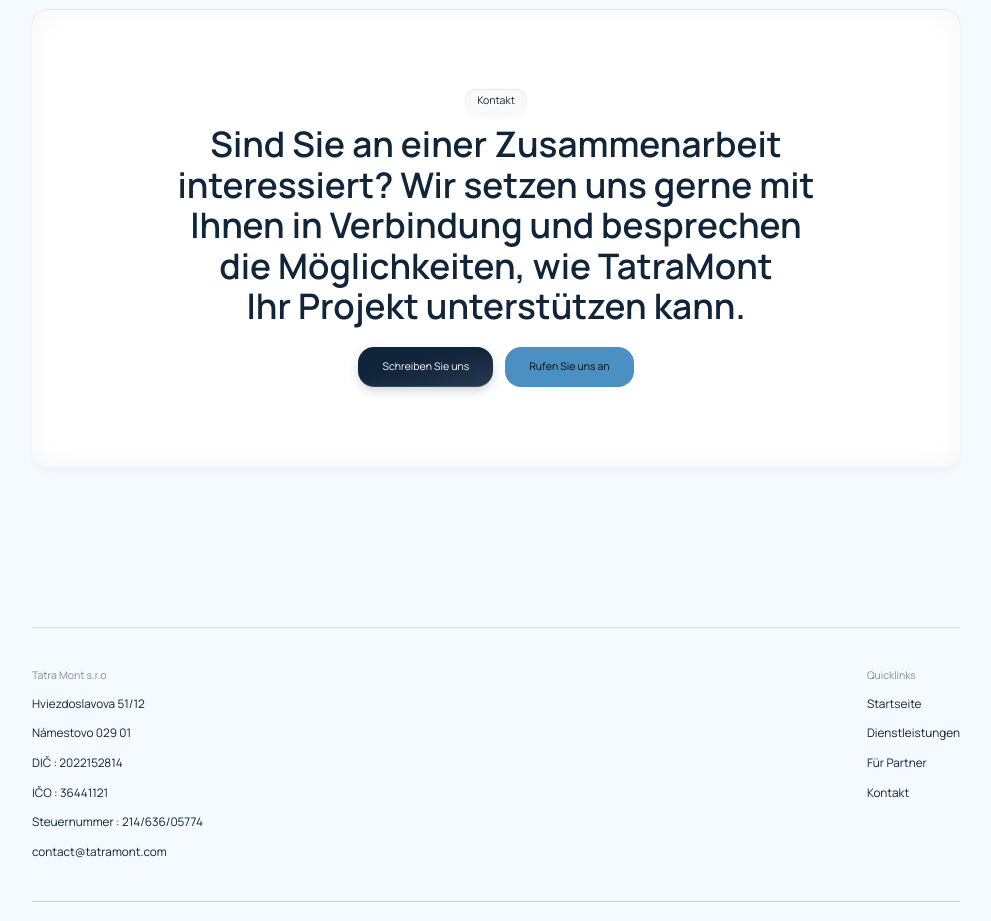
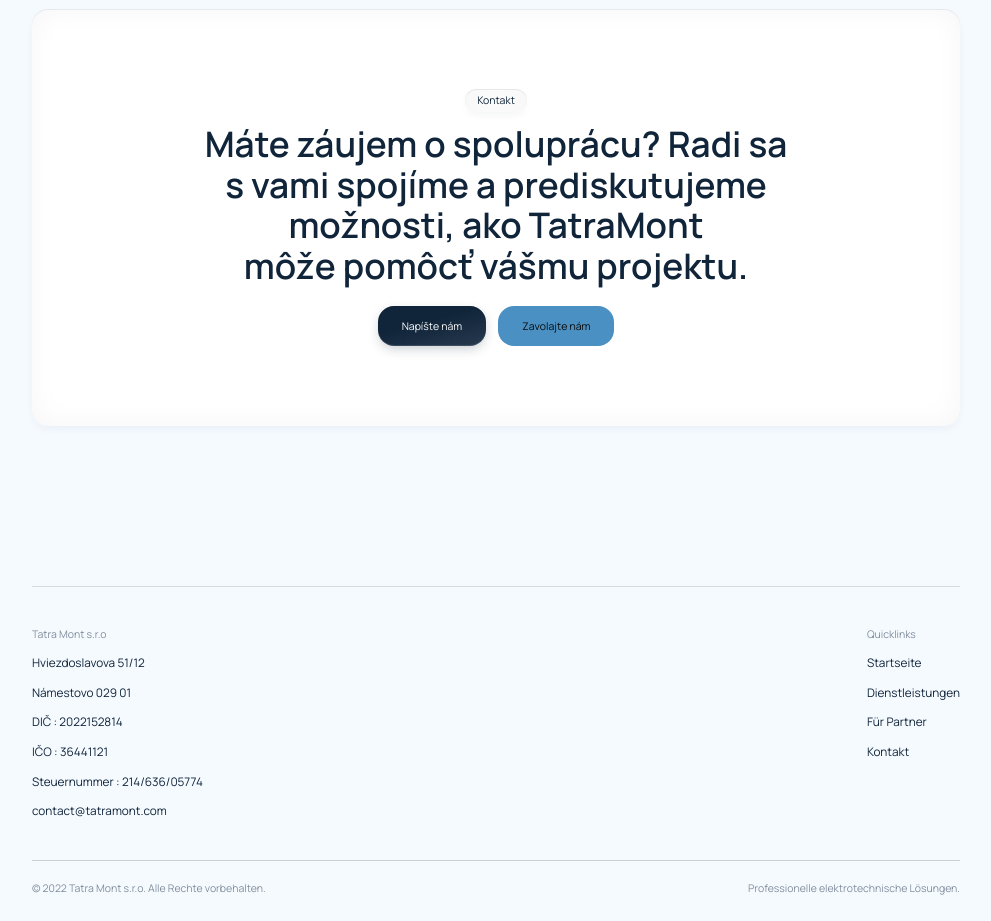
Before and after one commit to dmytro-webild/5fc0cf8c-55fd-41cd-8770-a99cf251c9ae, a React (Vite) app: page / in a window 1280 px wide. Shown: the part 5320-6241 px from the top of the page, without its empty margins (144-1135 px from the left). Built offline with nearby package versions, Linux system fonts and the light colour scheme; a web font is replaced by a local one.

Commit message:
Switch to version 22: modified src/pages/HomePage/sections/Contact.tsx

```diff
--- a/src/pages/HomePage/sections/Contact.tsx
+++ b/src/pages/HomePage/sections/Contact.tsx
@@ -29,7 +29,7 @@
               </div>
 
               <TextAnimation
-                text={"Sind Sie an einer Zusammenarbeit interessiert? Wir setzen uns gerne mit Ihnen in Verbindung und besprechen die Möglichkeiten, wie TatraMont Ihr Projekt unterstützen kann."}
+                text={"Máte záujem o spoluprácu? Radi sa s vami spojíme a prediskutujeme možnosti, ako TatraMont môže pomôcť vášmu projektu."}
                 variant={"slide-up"}
                 gradientText={true}
                 tag="h2"
@@ -37,8 +37,8 @@
               />
 
               <div className="flex flex-wrap justify-center gap-3 mt-2 md:mt-3">
-                <Button text="Schreiben Sie uns" variant="primary" onClick={handleOpen} />
-                <Button text="Rufen Sie uns an" variant="secondary" animationDelay={0.1} onClick={handleOpen} />
+                <Button text="Napíšte nám" variant="primary" onClick={handleOpen} />
+                <Button text="Zavolajte nám" variant="secondary" animationDelay={0.1} onClick={handleOpen} />
               </div>
             </div>
           </div>
@@ -55,12 +55,12 @@
             onClick={stopProp}
           >
             <div className="flex items-center justify-between border-b border-border/40 pb-4">
-              <h3 className="text-xl font-bold text-foreground">Kontaktinformationen</h3>
+              <h3 className="text-xl font-bold text-foreground">Kontaktné informácie</h3>
               <button
                 type="button"
                 onClick={handleClose}
                 className="p-1.5 rounded-lg text-accent hover:text-foreground transition-colors cursor-pointer"
-                aria-label="Schließen"
+                aria-label="Zatvoriť"
               >
                 <X className="w-5 h-5" />
               </button>
@@ -72,7 +72,7 @@
                   <Phone className="w-5 h-5" />
                 </div>
                 <div>
-                  <p className="text-xs text-accent font-medium uppercase tracking-wider">Telefonnummer</p>
+                  <p className="text-xs text-accent font-medium uppercase tracking-wider">Telefónne číslo</p>
                   <a href="tel:+421910360086" className="text-base font-semibold text-foreground hover:underline">
                     +421 910 360 086
                   </a>
@@ -84,7 +84,7 @@
                   <Mail className="w-5 h-5" />
                 </div>
                 <div>
-                  <p className="text-xs text-accent font-medium uppercase tracking-wider">E-Mail-Adresse</p>
+                  <p className="text-xs text-accent font-medium uppercase tracking-wider">E-mailová adresa</p>
                   <a href="mailto:contact@tatramont.com" className="text-base font-semibold text-foreground hover:underline">
                     contact@tatramont.com
                   </a>
@@ -98,7 +98,7 @@
                 onClick={handleClose}
                 className="primary-button text-primary-cta-text h-10 px-6 text-sm rounded cursor-pointer font-medium"
               >
-                Schließen
+                Zatvoriť
               </button>
             </div>
           </div>
```
